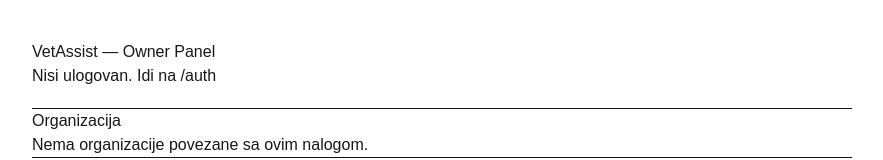
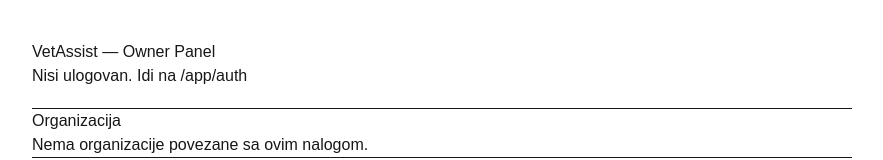
Before and after one commit to vladimirsapundzic85/vetasist-app, a Next.js app: page /app in a window 1280 px wide. Shown: the top 160 px of the page, without its empty margins (8-891 px from the left). Built offline with nearby package versions, Linux system fonts and the light colour scheme; no server answers.

Commit message:
Update page.tsx

```diff
--- a/app/app/page.tsx
+++ b/app/app/page.tsx
@@ -173,7 +173,7 @@
         </div>
       ) : (
         <div style={{ marginBottom: 20 }}>
-          Nisi ulogovan. Idi na <a href="/auth">/auth</a>
+          Nisi ulogovan. Idi na <a href="/app/auth">/app/auth</a>
         </div>
       )}
 
```
